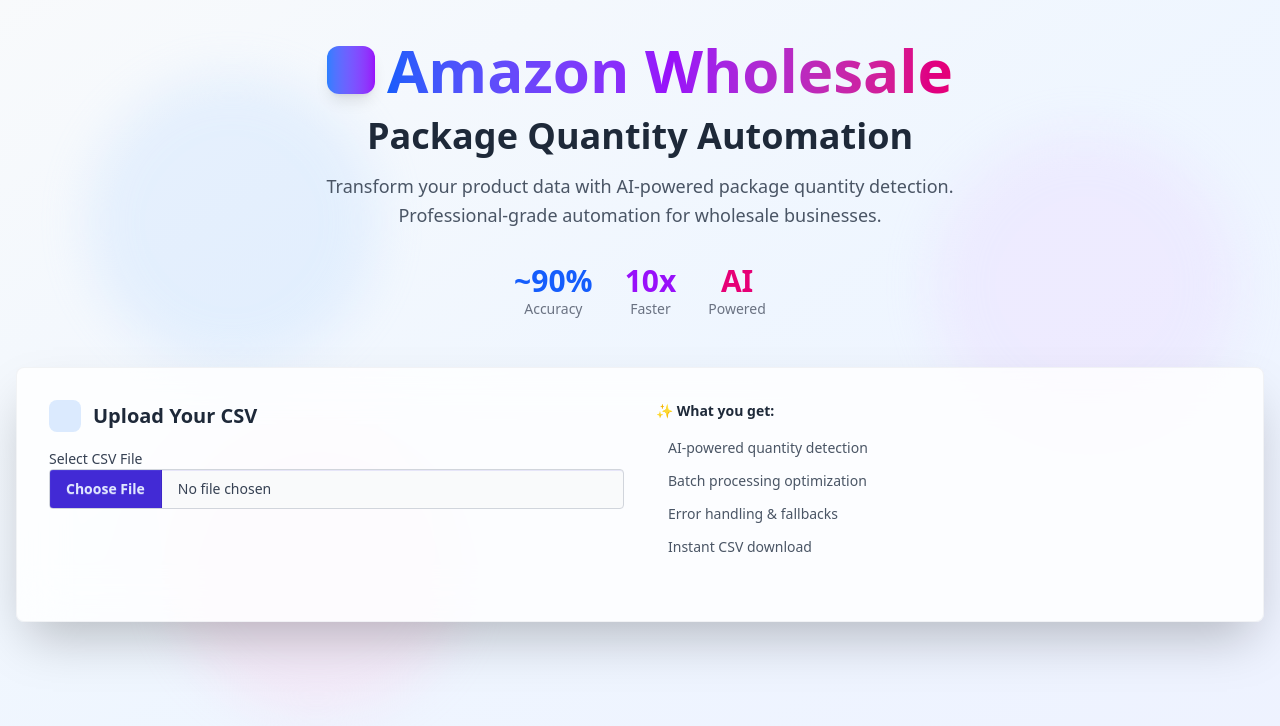
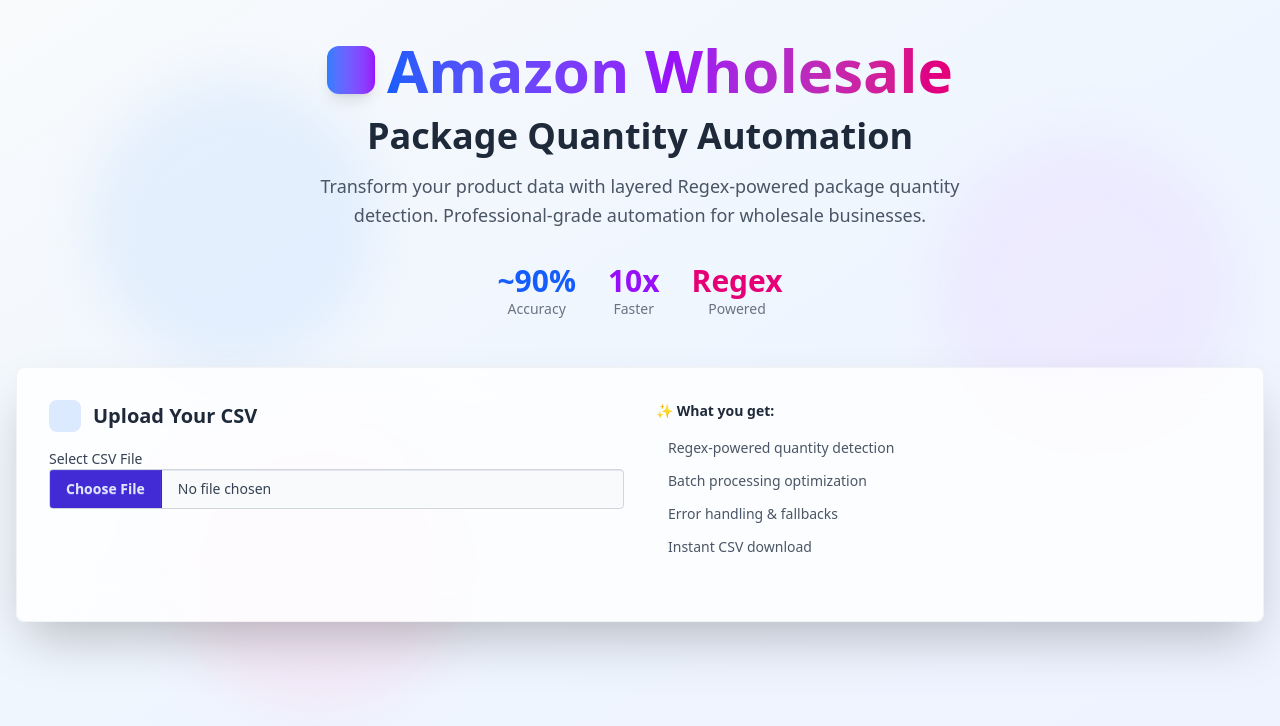
Before and after one commit to rifat0rahman/package-quantity-automation, a Vue app: page / in a window 1280 px wide. Shown: the top 726 px of the page. Built offline with nearby package versions, Linux system fonts and the light colour scheme.

Commit message:
removed AI markings

```diff
--- a/src/components/main.vue
+++ b/src/components/main.vue
@@ -28,7 +28,7 @@
         </div>
         <h2 class="text-3xl md:text-4xl font-bold text-gray-800 mb-4">Package Quantity Automation</h2>
         <p class="text-lg text-gray-600 max-w-2xl mx-auto leading-relaxed">
-          Transform your product data with AI-powered package quantity detection. Professional-grade automation for
+          Transform your product data with layered Regex-powered package quantity detection. Professional-grade automation for
           wholesale businesses.
         </p>
         <!-- Stats -->
@@ -42,7 +42,7 @@
             <div class="text-sm text-gray-500">Faster</div>
           </div>
           <div class="text-center">
-            <div class="text-3xl font-bold text-pink-600">AI</div>
+            <div class="text-3xl font-bold text-pink-600">Regex</div>
             <div class="text-sm text-gray-500">Powered</div>
           </div>
         </div>
@@ -82,7 +82,7 @@
               <div class="space-y-3">
                 <div class="flex items-center gap-3 text-gray-600">
                   <i class="fas fa-check-circle text-green-500"></i>
-                  <span>AI-powered quantity detection</span>
+                  <span>Regex-powered quantity detection</span>
                 </div>
                 <div class="flex items-center gap-3 text-gray-600">
                   <i class="fas fa-check-circle text-green-500"></i>
@@ -114,7 +114,7 @@
                 <button @click="startProcessing" :disabled="isProcessing || processedCount > 0"
                   class="btn btn-primary btn-md gap-2 px-6 shadow-lg hover:shadow-xl transition-all duration-300 transform hover:scale-105 text-white">
                   <i class="fas fa-rocket"></i>
-                  Start AI Processing
+                  Start Processing
                 </button>
                 <button v-if="isProcessing" @click="cancelProcessingRun" class="btn btn-error btn-md text-white gap-2">
                   <i class="fas fa-stop-circle"></i> Cancel
@@ -246,7 +246,7 @@
                 </h3>
               </div>
               <p class="text-gray-600" v-if="isProcessing">
-                AI is analyzing product titles and extracting package quantities...
+                Regex is analyzing product titles and extracting package quantities...
               </p>
               <p v-else class="text-gray-600">
                 Finished: {{ processedCount }} rows processed.
```
